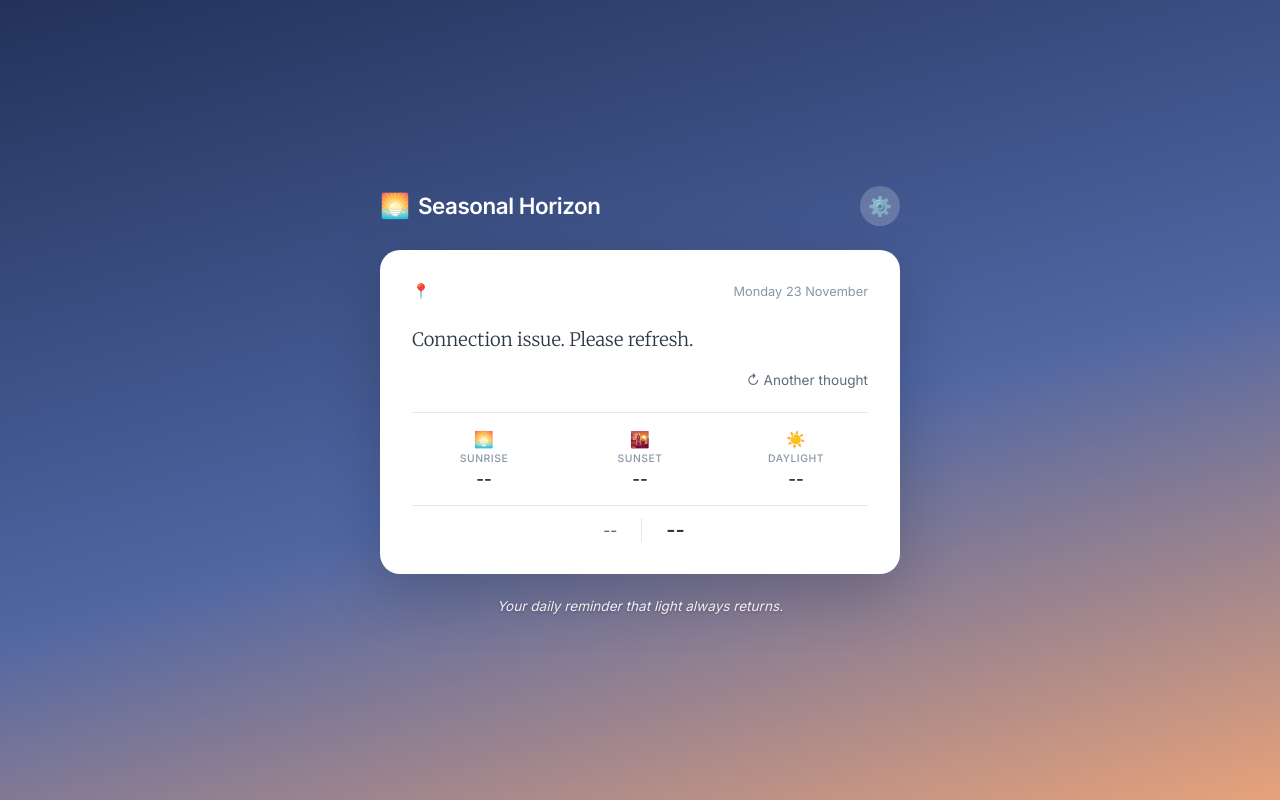
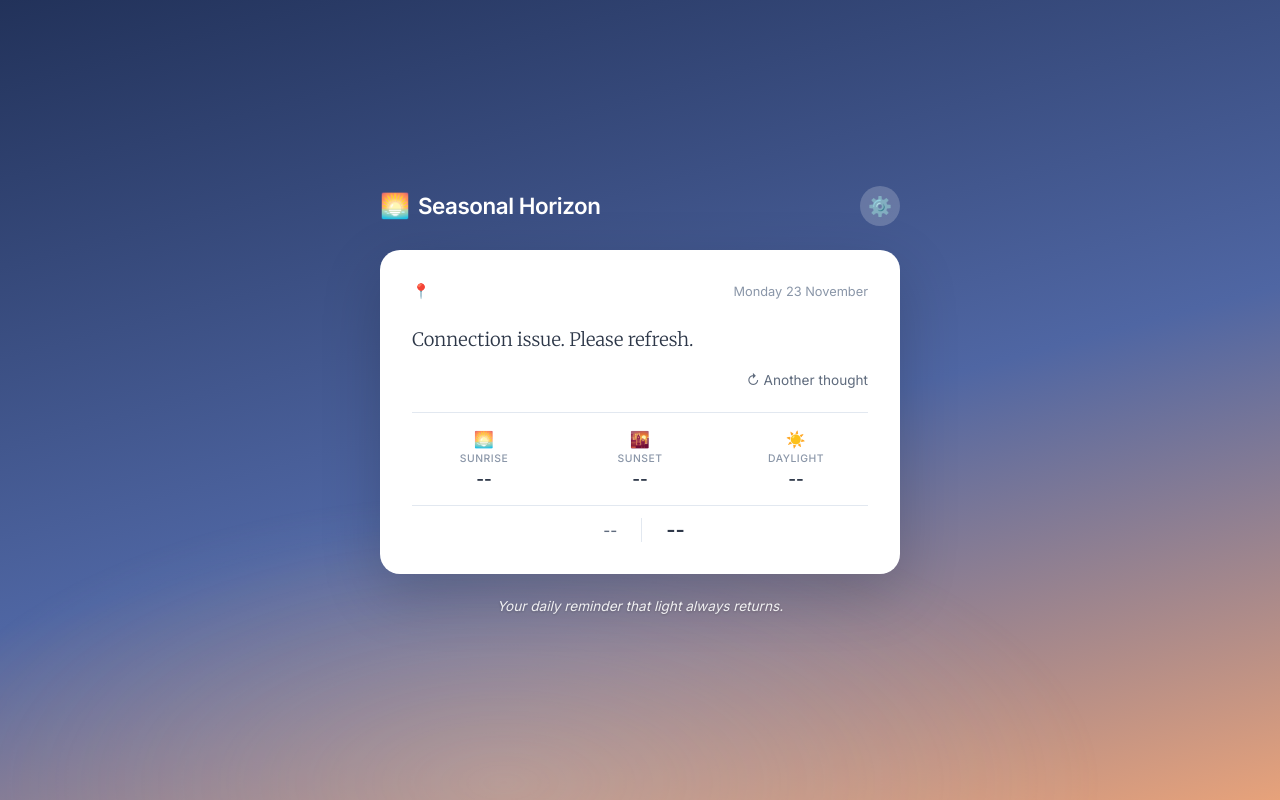
Before and after one commit to zempcol1/seasonal-horizon, a Flask app: template templates/index.html in a window 1280 px wide. Run offline with Flask 3, Linux system fonts and the light colour scheme; the template is opened without the code that fills it, so the values that code supplies are empty.

Commit message:
Slowly drifting glow in the background (v0.6.7)

```diff
--- a/static/style.css
+++ b/static/style.css
@@ -79,6 +79,23 @@ html {
        behind the iPhone home bar, a bounce past the end - so it is never white. */
     background: linear-gradient(165deg, var(--top), var(--mid) 55%, var(--bottom)) no-repeat var(--bottom);
     overscroll-behavior: none;
+}
+
+/* A soft glow low on the horizon, drifting so slowly it is felt more than
+   seen. Behind everything; the reduced-motion rule below stops it. */
+body::before {
+    content: "";
+    position: fixed;
+    inset: -25%;
+    z-index: -1;
+    pointer-events: none;
+    background: radial-gradient(ellipse 45% 35% at 50% 80%, rgba(255, 228, 190, 0.28), transparent 70%);
+    animation: drift 40s ease-in-out infinite alternate;
+}
+
+@keyframes drift {
+    from { transform: translate(-8%, 2%) scale(1); opacity: 0.8; }
+    to   { transform: translate(8%, -3%) scale(1.08); opacity: 1; }
 }
 
 body {
```
Also changed, not shown: README.md.
